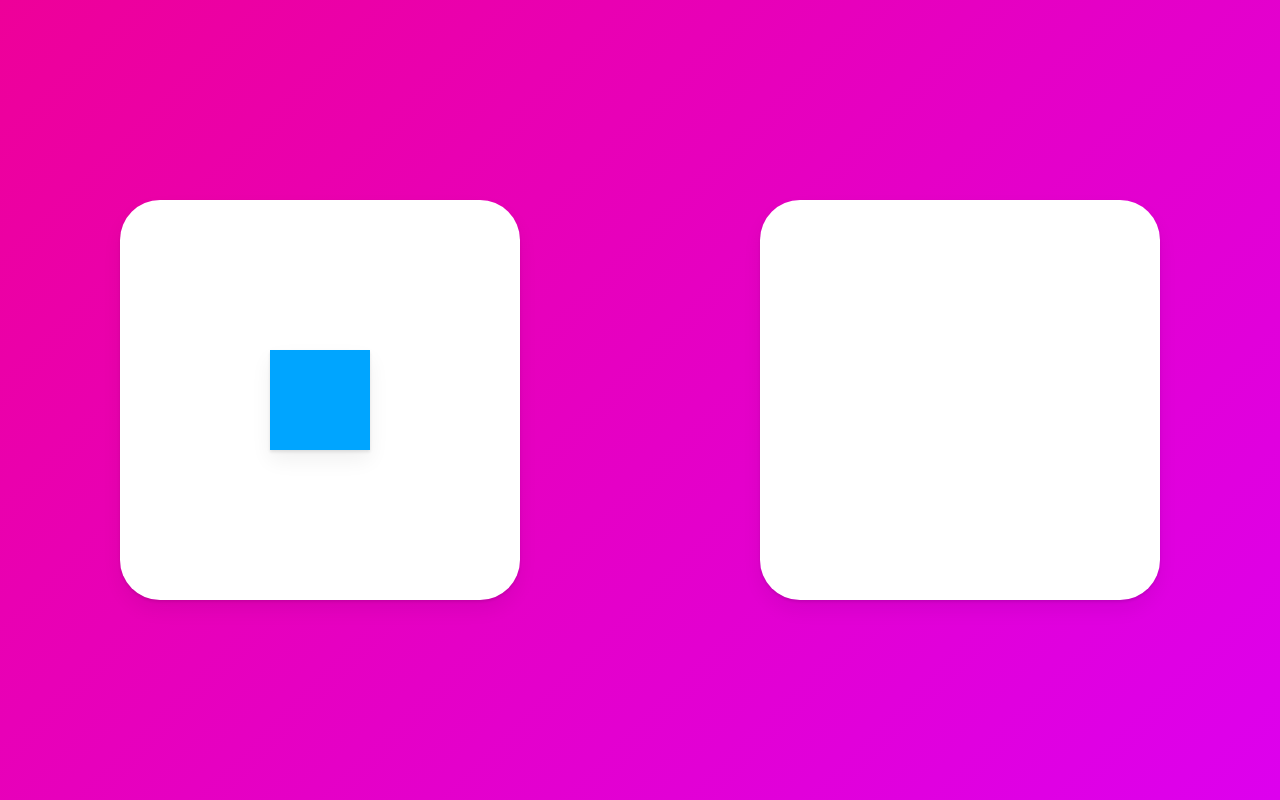
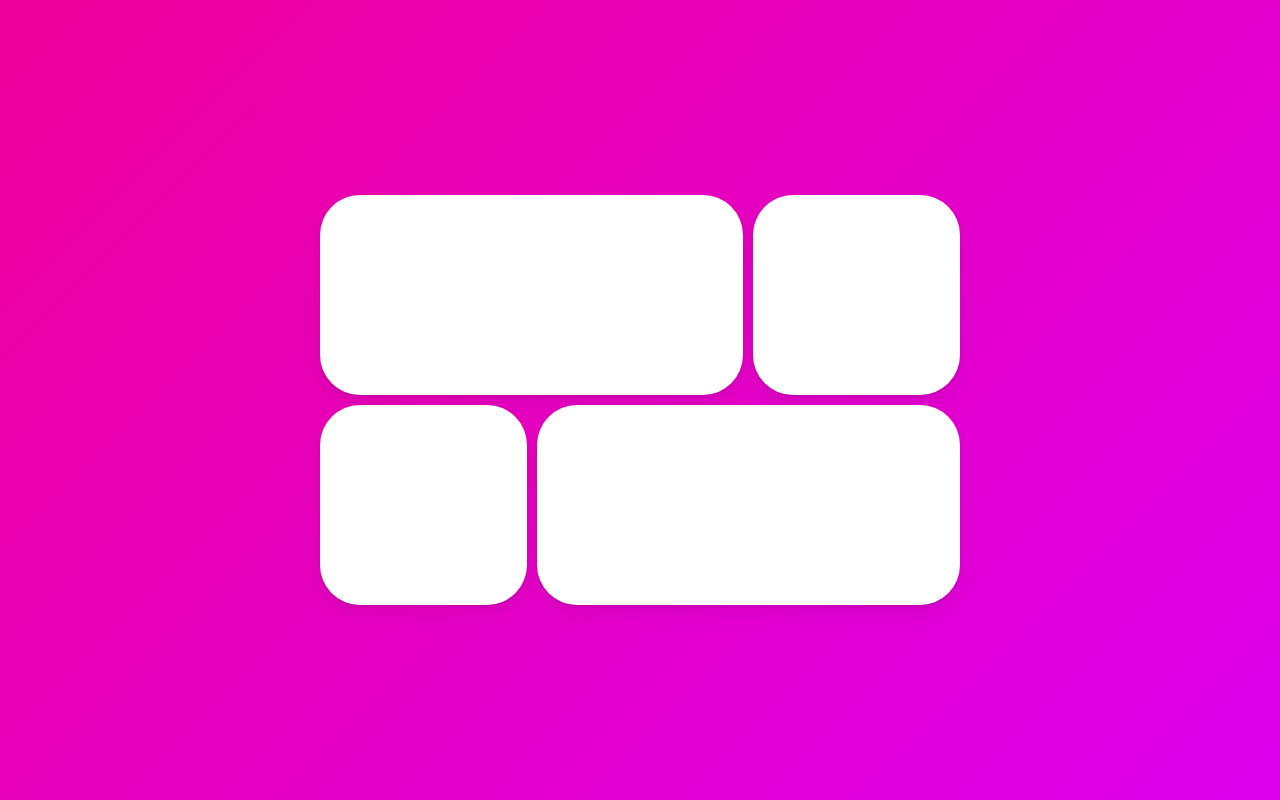
Before and after one commit to chae-chae/framer-motion-practice, a React (Create React App) app: page / in a window 1280 px wide. Built offline with nearby package versions, Linux system fonts and the light colour scheme.

Commit message:
grid box click motion

```diff
--- a/src/App.tsx
+++ b/src/App.tsx
@@ -8,6 +8,7 @@
   AnimatePresence,
 } from "framer-motion";
 import { useEffect, useRef, useState } from "react";
+import { click } from "@testing-library/user-event/dist/click";
 
 const Wrapper = styled(motion.div)`
   height: 100vh;
@@ -17,39 +18,61 @@
   align-items: center;
 `;
 
+const Grid = styled.div`
+  display: grid;
+  grid-template-columns: repeat(3, 1fr);
+  width: 50vw;
+  gap: 10px;
+  div:first-child,
+  div:last-child {
+    grid-column: span 2;
+  }
+`;
+
 const Box = styled(motion.div)`
-  width: 400px;
-  height: 400px;
   background-color: rgba(255, 255, 255, 1);
   border-radius: 40px;
+  height: 200px;
+  box-shadow: 0 2px 3px rgba(0, 0, 0, 0.1), 0 10px 20px rgba(0, 0, 0, 0.06);
+`;
+
+const Overlay = styled(motion.div)`
+  width: 100%;
+  height: 100%;
+  position: absolute;
   display: flex;
   justify-content: center;
   align-items: center;
-  box-shadow: 0 2px 3px rgba(0, 0, 0, 0.1), 0 10px 20px rgba(0, 0, 0, 0.06);
-`;
-
-const Circle = styled(motion.div)`
-  background-color: #00a5ff;
-  height: 100px;
-  width: 100px;
-  box-shadow: 0 2px 3px rgba(0, 0, 0, 0.1), 0 10px 20px rgba(0, 0, 0, 0.06);
 `;
 
 function App() {
   const [clicked, setClicked] = useState(false);
-  const toggleClicked = () => setClicked((prev) => !prev);
+  const toggle = () => setClicked((prev) => !prev);
   return (
-    <Wrapper onClick={toggleClicked}>
-      <Box>
-        {!clicked ? (
-          <Circle style={{ borderRadius: 0 }} layoutId="sameUIComponent" />
+    <Wrapper onClick={toggle}>
+      <Grid>
+        <Box layoutId="hello" />
+        <Box />
+        <Box />
+        <Box />
+      </Grid>
+      <AnimatePresence>
+        {clicked ? (
+          <Overlay
+            initial={{ backgroundColor: "rgba(0, 0, 0, 0)" }}
+            animate={{ backgroundColor: "rgba(0, 0, 0, 0.5)" }}
+            exit={{ backgroundColor: "rgba(0, 0, 0, 0)" }}
+          >
+            <Box
+              layoutId="hello"
+              style={{
+                width: 400,
+                height: 200,
+              }}
+            />
+          </Overlay>
         ) : null}
-      </Box>
-      <Box>
-        {clicked ? (
-          <Circle style={{ borderRadius: 50 }} layoutId="sameUIComponent" />
-        ) : null}
-      </Box>
+      </AnimatePresence>
     </Wrapper>
   );
 }
```
